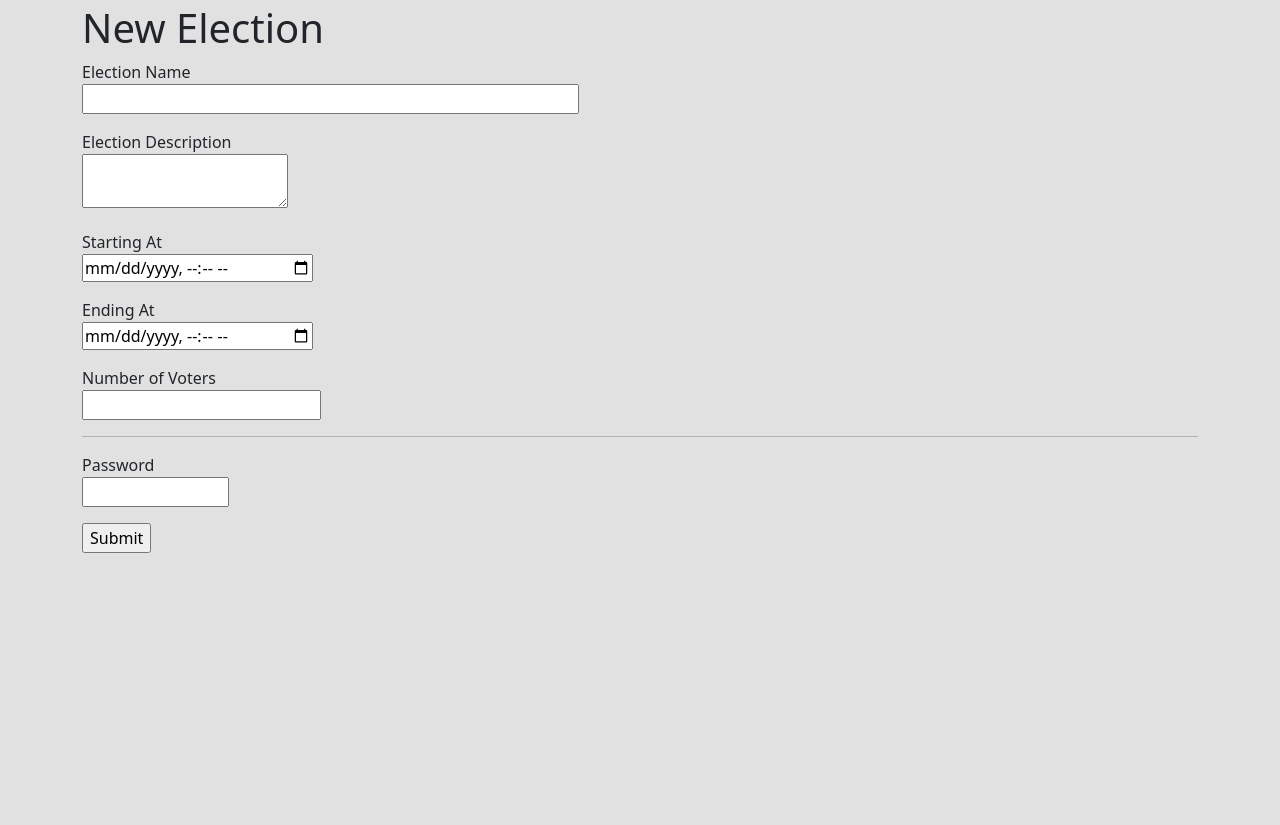
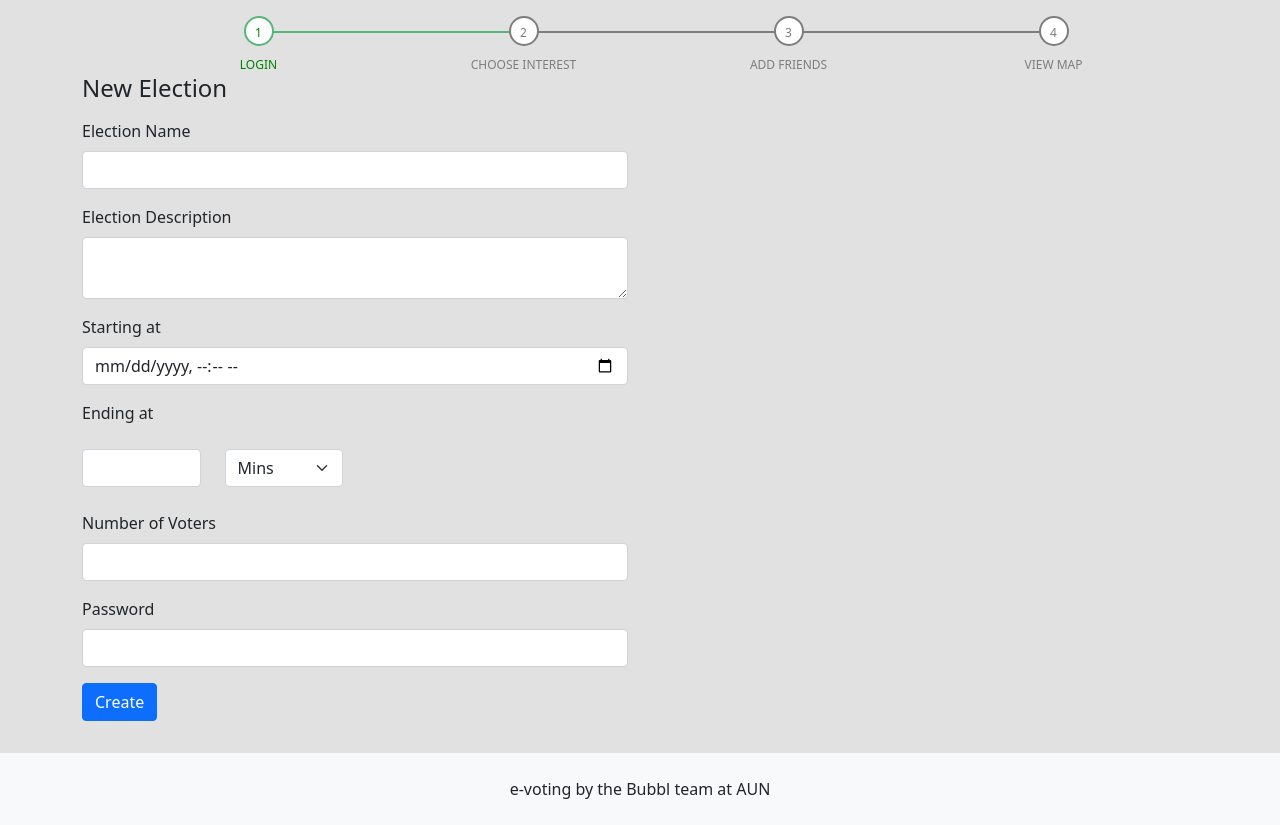
Before and after one commit to bubbl-oss/evoting, a Flask app: page /elections/new in a window 1280 px wide. Shown: the part 149-974 px from the top of the page. Before the commit the page ends 702 px from the top, so only its background shows below. Run offline with Flask 2, Linux system fonts and the light colour scheme; a user stored in the database is signed in; tables that the repository leaves empty hold one stand-in row (values such as "Sample post"); parts of the project's set-up code (start-up, migrations or seed data) failed here and were passed over; some libraries are stand-ins or nearby versions.

Commit message:
add js, redesign forms and add user select for Election.ending_at. closes #30 closes #67

```diff
--- a/app/routes.py
+++ b/app/routes.py
@@ -1,13 +1,9 @@
 from flask.helpers import make_response
-from app.tools import calculate_election_result
-from datetime import datetime, time
+from datetime import datetime
 
 from app import app, db, scheduler
-import json
 import uuid
-import string
-import random
-from flask import render_template, request, url_for, redirect, abort, jsonify, flash
+from flask import render_template, request, url_for, redirect, jsonify, flash
 from sqlalchemy import func
 from flask_login import current_user, login_user, login_required, logout_user
 from app.models import Position, Type, User, Election, Status, Candidate, Vote, Result
@@ -25,8 +21,12 @@ def to_json_array(collection):
 
 @app.route("/")
 def index():
+    return render_template("index.html", title="Home Page")
 
-    return render_template("index.html", title="Home Page")
+
+@app.route("/_health")
+def health():
+    return 'ok', 200
 
 
 @app.route("/login-complete")
@@ -103,7 +103,7 @@ def new_election():
                 print(str(e))
 
             flash(f'Election created succesfully', 'success')
-        return redirect(url_for('election', link=random_link))
+        return redirect(url_for('new_position', link=random_link) + '?first_position')
     return render_template("elections/form.html", title="New Election", form=form, count_candidates=2)
 
 
@@ -214,7 +214,7 @@ def new_position(link):
         except:
             db.session.rollback()
             flash(f'Error creating Position', 'success')
-        return redirect(url_for('election', link=link))
+        return redirect(url_for('new_candidate', link=link, position_id=position.id) + '?first_candidate')
 
     return render_template('positions/form.html', title=f'New {election.name} Position', form=form, election=election)
 
@@ -305,7 +305,7 @@ def new_candidate(link, position_id):
         flash(f'Candidate added to position', 'success')
         return redirect(url_for('election', link=link))
 
-    return render_template('candidates/form.html', title=f'New Candidate for {position.title}', form=form)
+    return render_template('candidates/form.html', title=f'New Candidate for {position.title}', form=form, position=position)
 
 
 @app.route("/elections/<link>/positions/<position_id>/candidates/<candidate_id>", methods=['GET', 'POST'])
@@ -352,7 +352,7 @@ def update_candidate(link, position_id, candidate_id):
 
         form.name.data = candidate.name
         form.bio.data = candidate.bio
-        return render_template('candidates/form.html', title=f'Update Candidate {candidate.name}', form=form)
+        return render_template('candidates/form.html', title=f'Update Candidate {candidate.name}', form=form, candidate=candidate)
 
 
 @app.route("/elections/<link>/positions/<position_id>/candidates/<candidate_id>/delete", methods=['GET'])
--- a/app/static/css/styles.css
+++ b/app/static/css/styles.css
@@ -7,3 +7,52 @@ header {
   background-color: #5792cf !important;
   color: white;
 }
+
+.progressbar {
+  counter-reset: step;
+}
+.progressbar li {
+  list-style-type: none;
+  width: 25%;
+  float: left;
+  font-size: 12px;
+  position: relative;
+  text-align: center;
+  text-transform: uppercase;
+  color: #7d7d7d;
+}
+.progressbar li:before {
+  width: 30px;
+  height: 30px;
+  content: counter(step);
+  counter-increment: step;
+  line-height: 30px;
+  border: 2px solid #7d7d7d;
+  display: block;
+  text-align: center;
+  margin: 0 auto 10px auto;
+  border-radius: 50%;
+  background-color: white;
+}
+.progressbar li:after {
+  width: 100%;
+  height: 2px;
+  content: "";
+  position: absolute;
+  background-color: #7d7d7d;
+  top: 15px;
+  left: -50%;
+  z-index: -1;
+}
+.progressbar li:first-child:after {
+  content: none;
+}
+.progressbar li.active {
+  color: green;
+}
+.progressbar li.active:before {
+  border-color: #55b776;
+}
+.progressbar li.active + li:after {
+  background-color: #55b776;
+}
--- /dev/null
+++ b/app/static/js/election.js
@@ -0,0 +1,89 @@
+if (document.getElementById("datetime_picker")) {
+  const times_input = document.getElementById("times_input");
+  const unit_select = document.getElementById("unit_select");
+  const ending_at_input = document.getElementById("ending_at");
+  const ending_at_display = document.getElementById("ending_at_display");
+  const datetime_input = document.getElementById("datetime_input");
+  const datetime_input_block = document.getElementById("datetime_input_block");
+
+  // the unit default is max=7 for hours. but then the user changes the unit
+  // we likewise change the max on the times_input, then we change the value of the ending_at input to
+  // the corresponding value
+
+  unit_select.addEventListener("change", function (e) {
+    times_input.value = "";
+    ending_at_input.value = "";
+    ending_at_display.innerText = "";
+
+    if (e.target.value != "m" && e.target.value != "h") {
+      datetime_input_block.style.display = "inline-block";
+    } else {
+      datetime_input_block.style.display = "none";
+    }
+
+    switch (e.target.value) {
+      case "m":
+        // hours
+        times_input.step = "15";
+        times_input.max = "45";
+        times_input.min = "15";
+
+        break;
+      case "h":
+        // hours
+        times_input.min = "1";
+        times_input.max = "23";
+        times_input.step = "1";
+
+        break;
+      case "d":
+        // days
+        times_input.min = "1";
+        times_input.max = "7";
+        times_input.step = "1";
+
+        break;
+      case "w":
+        // weeks
+        times_input.min = "1";
+        times_input.max = "4";
+        times_input.step = "1";
+
+        break;
+      default:
+        break;
+    }
+  });
+
+  datetime_input.addEventListener("input", function (e) {
+    if (e.target.value != "m" && e.target.value != "h") {
+      const time = moment(ending_at_input.value);
+
+      const datetime_input_time = datetime_input.value;
+
+      time.set({
+        hour: datetime_input_time.split(":")[0],
+        minute: datetime_input_time.split(":")[1],
+      });
+
+      ending_at_input.value = time.format("Y-MM-DDTH:mm");
+
+      ending_at_display.innerText = "On " + time.format("lll");
+    }
+  });
+
+  times_input.addEventListener("input", function (e) {
+    // when the user inputs a new time...
+
+    const time = moment().add(e.target.value, unit_select.value);
+
+    // Rounding minute on 30 mins interval
+    // from... https://stackoverflow.com/a/61117519/10382407
+    // if (minute <= 30 && unit_select.value != "m") time.set({ minute: 30 });
+    // if (minute > 30 && unit_select.value != "m") time.set({ minute: 0 });
+
+    ending_at_input.value = time.format("Y-MM-DDTH:mm");
+
+    ending_at_display.innerText = "On " + time.format("lll");
+  });
+}
--- a/app/templates/elections/form.html
+++ b/app/templates/elections/form.html
@@ -1,66 +1,111 @@
 {% extends "layouts/base.html" %}
 
 {% block content %}
-<h1> {{ 'New' if request.endpoint == 'new_election' else 'Update' }} Election</h1>
 
+<div class="container">
+    <ul class="progressbar">
+        <li class="active">login</li>
+        <li>choose interest</li>
+        <li>add friends</li>
+        <li>View map</li>
+    </ul>
+</div>
+
+<div class="my-3">
+    <h4> {{ 'New' if request.endpoint == 'new_election' else 'Update' }} Election</h4>
+</div>
+
+<!-- form block -->
+<main class="row">
+    <div class="col-md-6">
         <form method="post">
             {{ form.hidden_tag() }}
             <p>
-        {{ form.name.label }}<br>
-        {{ form.name(size=48) }}<br>
+                {{ form.name.label(class='form-label') }}
+                {{ form.name(size=48, class='form-control') }}
                 {% for error in form.name.errors %}
                 <span style="color: red;">[{{ error }}]</span>
                 {% endfor %}
             </p>
             <p>
-        {{ form.description.label }}<br>
-        {{ form.description(size=140) }}<br>
+                {{ form.description.label(class='form-label') }}
+                {{ form.description(size=140, class='form-control') }}
                 {% for error in form.description.errors %}
                 <span style="color: red;">[{{ error }}]</span>
                 {% endfor %}
             </p>
             <p>
-        Starting At<br>
-        {{ form.starting_at(class='select_starttime') }}
+                <label class="form-label" for="starting_at">Starting at</label>
+                {{ form.starting_at(class='select_starttime form-control') }}
                 {% for error in form.starting_at.errors %}
                 <span style="color: red;display: block">[{{ error }}]</span>
                 {% endfor %}
-        {% for error in form.starting_at.errors %}
-        <span style="color: red;display: block;">[{{ error }}]</span>
-        {% endfor %}
             </p>
-    <p>
-        Ending At<br>
-        {{ form.ending_at(class='select_endtime') }}
+            <p style="display: {{ 'none' if request.endpoint == 'new_election' else 'initial' }}">
+                <label class="form-label" for="ending_at">Ending at</label>
+                {{ form.ending_at(class='select_endtime form-control') }}
                 {% for error in form.ending_at.errors %}
                 <span style="color: red;display: block">[{{ error }}]</span>
                 {% endfor %}
-        {% for error in form.ending_at.errors %}
-        <span style="color: red;display: block;">[{{ error }}]</span>
-        {% endfor %}
             </p>
+
+            {% if request.endpoint == 'new_election' %}
+            <p id="datetime_picker">
+                <!-- test time select -->
+                <label class="form-label">Ending at</label>
+            <div class="row">
+                <div class="col-md-3 col-6">
+                    <input class="form-control" type="number" name="times" id="times_input" min="15" max="45" step="15">
+                </div>
+                <div class="col-md-3 col-6">
+                    <select class="form-select" id="unit_select">
+
+                        <option selected value="m">Mins</option>
+                        <option value="h">Hours</option>
+                        <option value="d">Days</option>
+                        <option value="w">Weeks</option>
+                    </select>
+                </div>
+                <div class="col-md-4 col-12 mt-2">
+                    <span id="datetime_input_block" style="display: none;">
+                        Time <input type="time" id="datetime_input" class="form-control">
+                    </span>
+
+                </div>
+                <div class="col-12 mt-2">
+                    <b class="form-label text-success" id="ending_at_display"></b>
+                </div>
+            </div>
+
+            </p>
+            {% endif %}
+
             <!-- Render the status field if this is an update... -->
             <p>
-        {{ form.number_of_voters.label }}<br>
-        {{ form.number_of_voters() }}<br>
+                {{ form.number_of_voters.label(class='form-label') }}
+                {{ form.number_of_voters(class='form-control', type='number') }}
                 {% for error in form.number_of_voters.errors %}
                 <span style="color: red;">[{{ error }}]</span>
                 {% endfor %}
             </p>
-    <hr>
-
-    </section>
 
             <p>
-        {{ form.password.label }}<br>
-        {{ form.password(size=10, type='password') }}<br>
+                {{ form.password.label(class='form-label') }}
+                {{ form.password(size=10, type='password', class='form-control') }}
                 {% for error in form.password.errors %}
                 <span style="color: red;">[{{ error }}]</span>
                 {% endfor %}
             </p>
-    <p>{{ form.submit(value='Submit') }}</p>
-
+            <p>
+                <button type="submit" class="btn btn-primary">
+                    {{ 'Create' if request.endpoint == 'new_election' else 'Update' }}
+                </button>
+            </p>
 
 
         </form>
+    </div>
+</main>
+<!-- form block -->
+
 {% endblock %}
--- a/app/templates/layouts/base.html
+++ b/app/templates/layouts/base.html
@@ -23,6 +23,7 @@
             integrity="sha384-t37OW0DbqgL50XZW+Tl8TLchxsPoxIJ7NQ/l4aSZIXZVJQAhyQvvkWZgL/SiY/jD"
             crossorigin="anonymous"></script>
     <script src="https://cdn.jsdelivr.net/npm/clipboard@2.0.6/dist/clipboard.min.js"></script>
+    <script src="https://cdn.jsdelivr.net/npm/moment@2.29.1/min/moment.min.js"></script>
 </head>
 
 <body class="{{ styles }}">
@@ -45,6 +46,11 @@
     <div class="container">
         {% block content %}{% endblock %}
     </div>
+
+    <footer class="footer text-center mt-3 px-3 py-4 text-black-40 bg-light">
+        e-voting by the Bubbl team at AUN
+    </footer>
+
 
     <script src="https://auther.mybubbl.me/js/auth.js?v=0.2.0"></script>
     <script>
@@ -81,7 +87,9 @@
         };
     </script>
 
+
     {% if request.endpoint == 'new_election' %}
+    <script src="{{ url_for('static', filename='js/election.js') }}" ></script>
     <script>
         window.onload = function () { console.log('Create Elecion page loaded!') };
         /** let last_candidate_index = 1;
```
Also changed, not shown: app/templates/candidates/form.html (+29 -9 lines), app/templates/positions/form.html (+27 -9 lines). Lines whose indentation alone changed are shown as unchanged.
